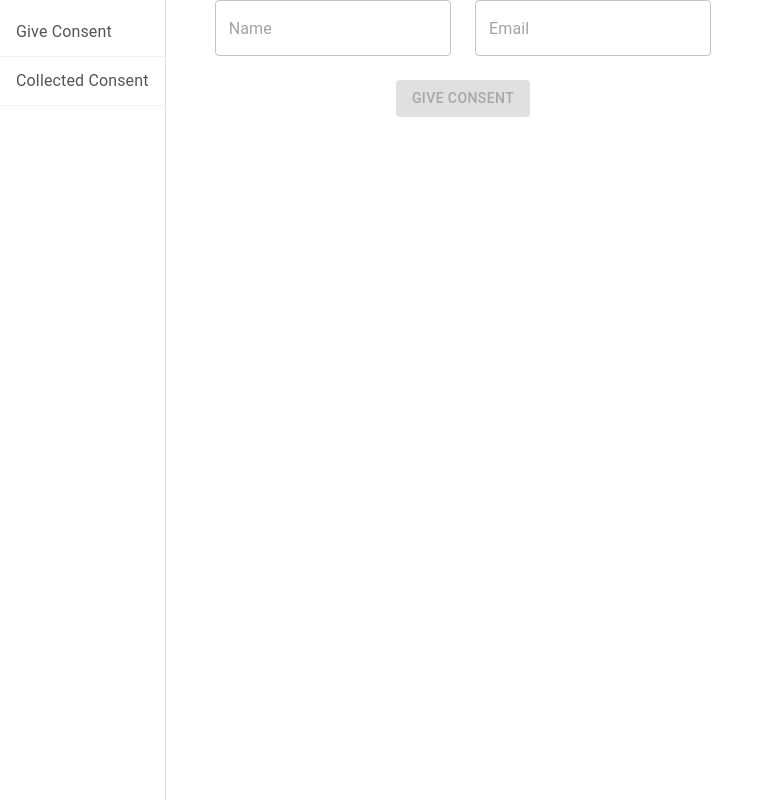
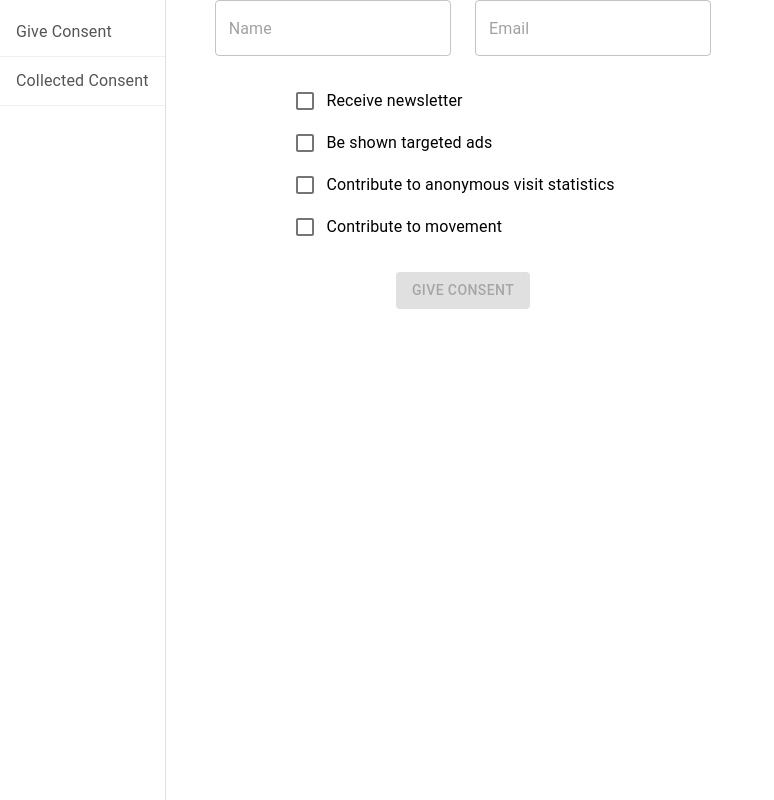
Before and after one commit to oluwajuwon/consent-app, a React (Create React App) app: page /give-consent in a window 1280 px wide. Shown: the whole page, without its empty margins (0-774 px from the left). Built offline with nearby package versions, Linux system fonts and the light colour scheme.

Commit message:
create component for group checkbox

```diff
--- /dev/null
+++ b/src/components/CheckboxGroup/index.js
@@ -0,0 +1,34 @@
+import React, { useState } from 'react';
+import FormControl from '@material-ui/core/FormControl';
+import FormGroup from '@material-ui/core/FormGroup';
+import FormControlLabel from '@material-ui/core/FormControlLabel';
+import Checkbox from '@material-ui/core/Checkbox';
+
+import { useStyles } from './style';
+
+const CheckboxGroup = ({ checkItems, handleChange, checked }) => {
+  const classes = useStyles();
+
+  return (
+    <div>
+      <FormControl component="fieldset" className={classes.formControl}>
+        <FormGroup>
+          {checkItems.map(item => (
+            <FormControlLabel
+              key={item.value}
+              control={
+                <Checkbox
+                  checked={checked[item.value]}
+                  onChange={handleChange(item.value)}
+                  value={item.value || ''}
+                />}
+              label={item.label}
+            />
+          ))}
+        </FormGroup>
+      </FormControl>
+    </div>
+  )
+}
+
+export default CheckboxGroup;
--- /dev/null
+++ b/src/components/CheckboxGroup/style.js
@@ -0,0 +1,5 @@
+import { makeStyles } from '@material-ui/core/styles';
+
+export const useStyles = makeStyles(theme => ({
+
+}));
--- a/src/components/SideBarMenu/index.js
+++ b/src/components/SideBarMenu/index.js
@@ -5,7 +5,7 @@ import List from '@material-ui/core/List';
 import ListItem from '@material-ui/core/ListItem';
 import ListItemText from '@material-ui/core/ListItemText';
 
-import { menuItems } from './menuItems';
+import { navMenuItems } from './menuItems';
 import { useStyles } from './style';
 
 const SideBarMenu = () => {
@@ -14,7 +14,7 @@ const SideBarMenu = () => {
   return (
     <Drawer variant="permanent" className={classes.drawer}>
       <List>
-        {menuItems.map(item => (
+        {navMenuItems.map(item => (
             <ListItem button key={item.name} className={classes.listItem}>
               <NavLink to={item.path} className={classes.navLink}>
                 <ListItemText primary={item.name} />
--- a/src/components/SideBarMenu/menuItems.js
+++ b/src/components/SideBarMenu/menuItems.js
@@ -1,4 +1,4 @@
-export const menuItems = [
+export const navMenuItems = [
   {
     name: 'Give Consent',
     path: '/give-consent'
--- /dev/null
+++ b/src/pages/GiveConsent/consentOptions.js
@@ -0,0 +1,25 @@
+export const consentOptions = [
+  {
+    label: 'Receive newsletter',
+    value: 'newsletter',
+  },
+  {
+    label: 'Be shown targeted ads',
+    value: 'ads',
+  },
+  {
+    label: 'Contribute to anonymous visit statistics',
+    value: 'stats',
+  },
+  {
+    label: 'Contribute to movement',
+    value: 'chiko',
+  },
+]
+
+export const consentOptionsState = consentOptions.reduce((obj, item) => {
+  return {
+    ...obj,
+    [item.value]: false,
+  };
+}, {});
--- a/src/pages/GiveConsent/index.js
+++ b/src/pages/GiveConsent/index.js
@@ -2,14 +2,22 @@ import React, { useState } from 'react';
 import Grid from '@material-ui/core/Grid';
 import TextField from '@material-ui/core/TextField';
 import Button from '@material-ui/core/Button';
+import CheckboxGroup from '../../components/CheckboxGroup';
 
 import { useStyles } from './style';
+import { consentOptions, consentOptionsState } from './consentOptions';
 
 const GiveConsent = () => {
   const [name, setName] = useState('');
   const [email, setEmail] = useState('');
   const [checked, setChecked] = useState(false);
+  const [checkState, setCheckState] = React.useState(consentOptionsState);
   const classes = useStyles();
+
+  const handleCheckChange = name => event => {
+    event.persist();
+    setCheckState({ ...checkState, [name]: event.target.checked });
+  };
 
   const handleNameChange = event => {
     setName(event.target.value);
@@ -30,6 +38,9 @@ const GiveConsent = () => {
             <TextField fullWidth id="user-email" placeholder="Email" value={email} variant="outlined" onChange={handleEmailChange} />
           </Grid>
           <Grid item xs={12} sm={12}>
+          <CheckboxGroup checkItems={consentOptions} handleChange={handleCheckChange} checked={checkState} />
+          </Grid>
+          <Grid item xs={12} sm={12}>
             <Button variant="contained" color="primary" disableElevation disabled={!checked}>
               Give consent
           </Button>
```
